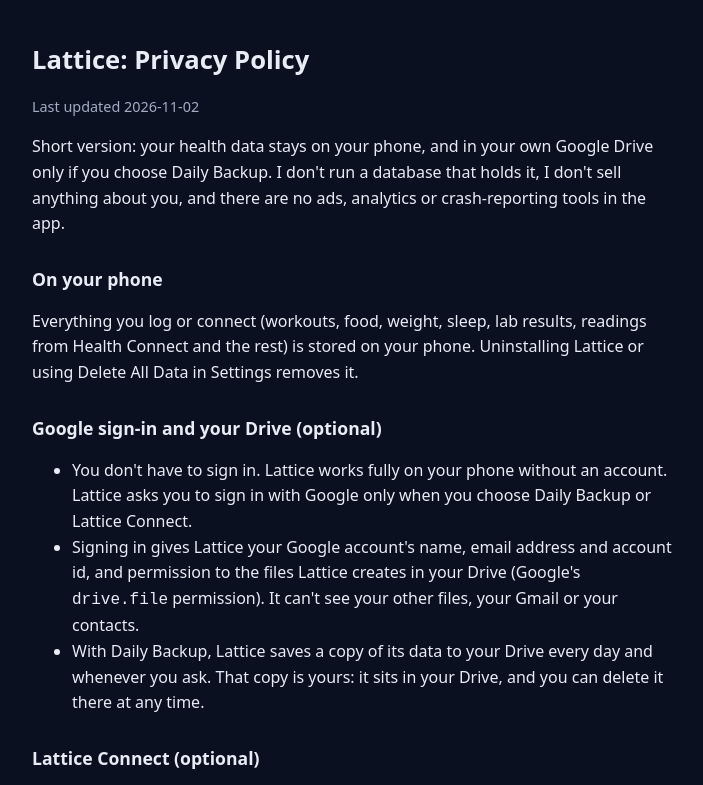
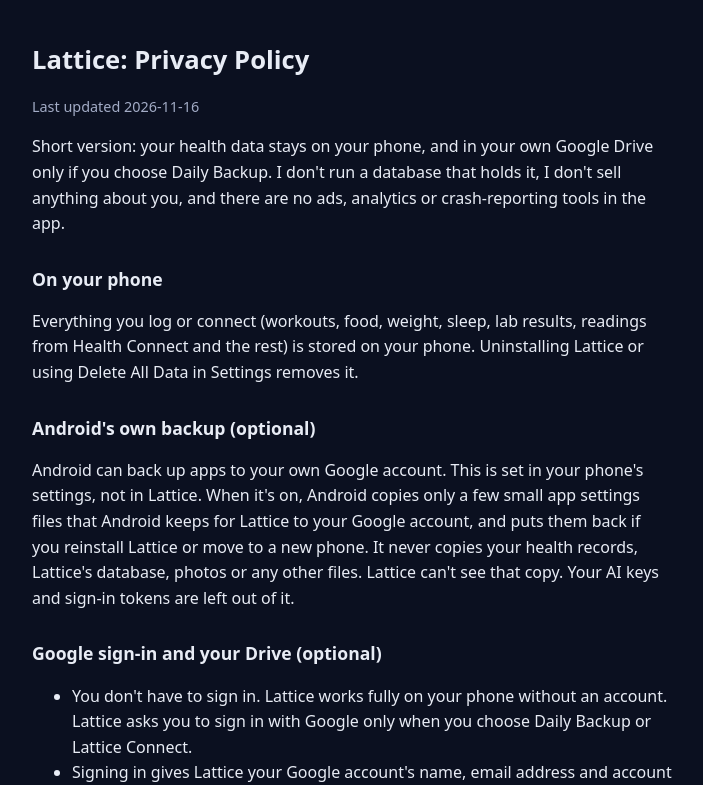
Before and after one commit to bluehourapps/bluehourapps.github.io, a plain HTML site: page lattice/privacy.html in a window 1280 px wide. Shown: the top 785 px of the page, without its empty margins (288-991 px from the left). Drawn offline with Linux system fonts and the light colour scheme.

Commit message:
Echo and Lattice privacy: Android's own backup (optional)

```diff
--- a/lattice/privacy.html
+++ b/lattice/privacy.html
@@ -18,12 +18,15 @@
 <body>
 <main>
   <h1>Lattice: Privacy Policy</h1>
-  <p class="muted">Last updated 2026-11-02</p>
+  <p class="muted">Last updated 2026-11-16</p>
 
   <p>Short version: your health data stays on your phone, and in your own Google Drive only if you choose Daily Backup. I don't run a database that holds it, I don't sell anything about you, and there are no ads, analytics or crash-reporting tools in the app.</p>
 
   <h2>On your phone</h2>
   <p>Everything you log or connect (workouts, food, weight, sleep, lab results, readings from Health Connect and the rest) is stored on your phone. Uninstalling Lattice or using Delete All Data in Settings removes it.</p>
+
+  <h2>Android's own backup (optional)</h2>
+  <p>Android can back up apps to your own Google account. This is set in your phone's settings, not in Lattice. When it's on, Android copies only a few small app settings files that Android keeps for Lattice to your Google account, and puts them back if you reinstall Lattice or move to a new phone. It never copies your health records, Lattice's database, photos or any other files. Lattice can't see that copy. Your AI keys and sign-in tokens are left out of it.</p>
 
   <h2>Google sign-in and your Drive (optional)</h2>
   <ul>
```
Also changed, not shown: echo/privacy.html (+4 -1 lines).
